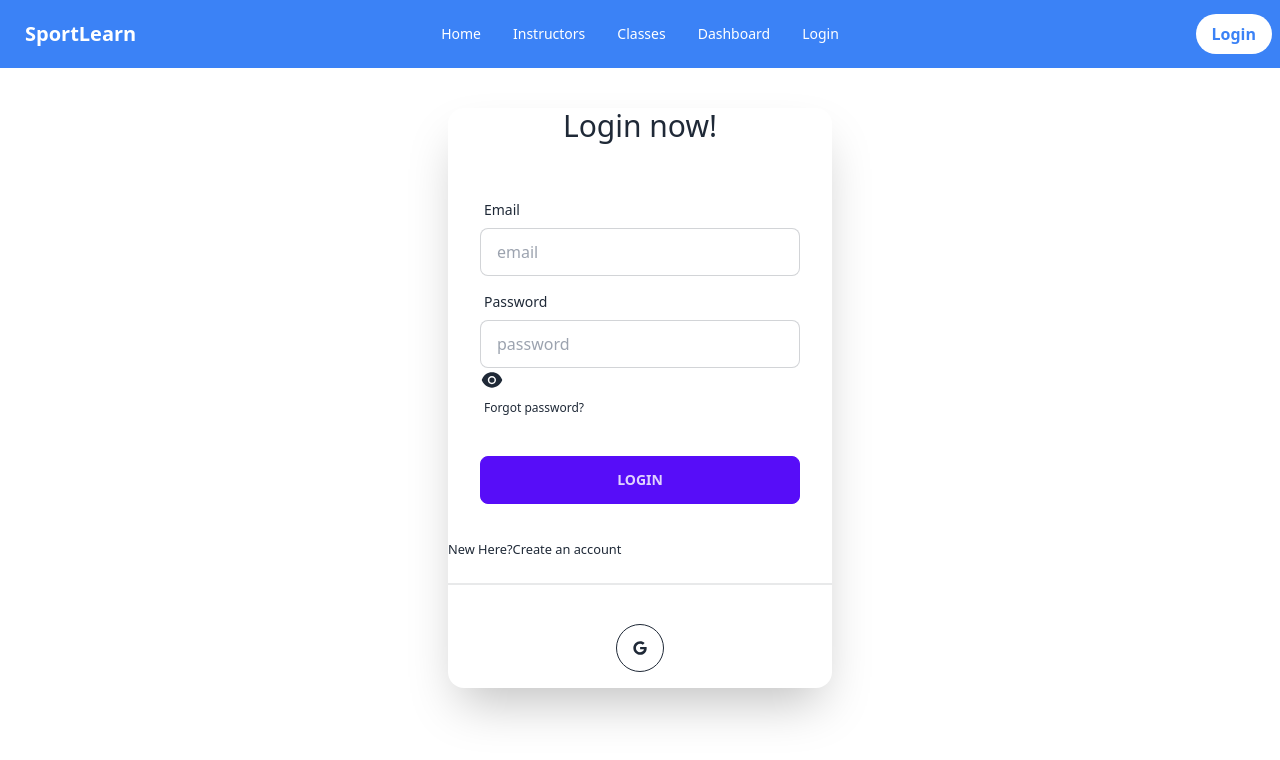
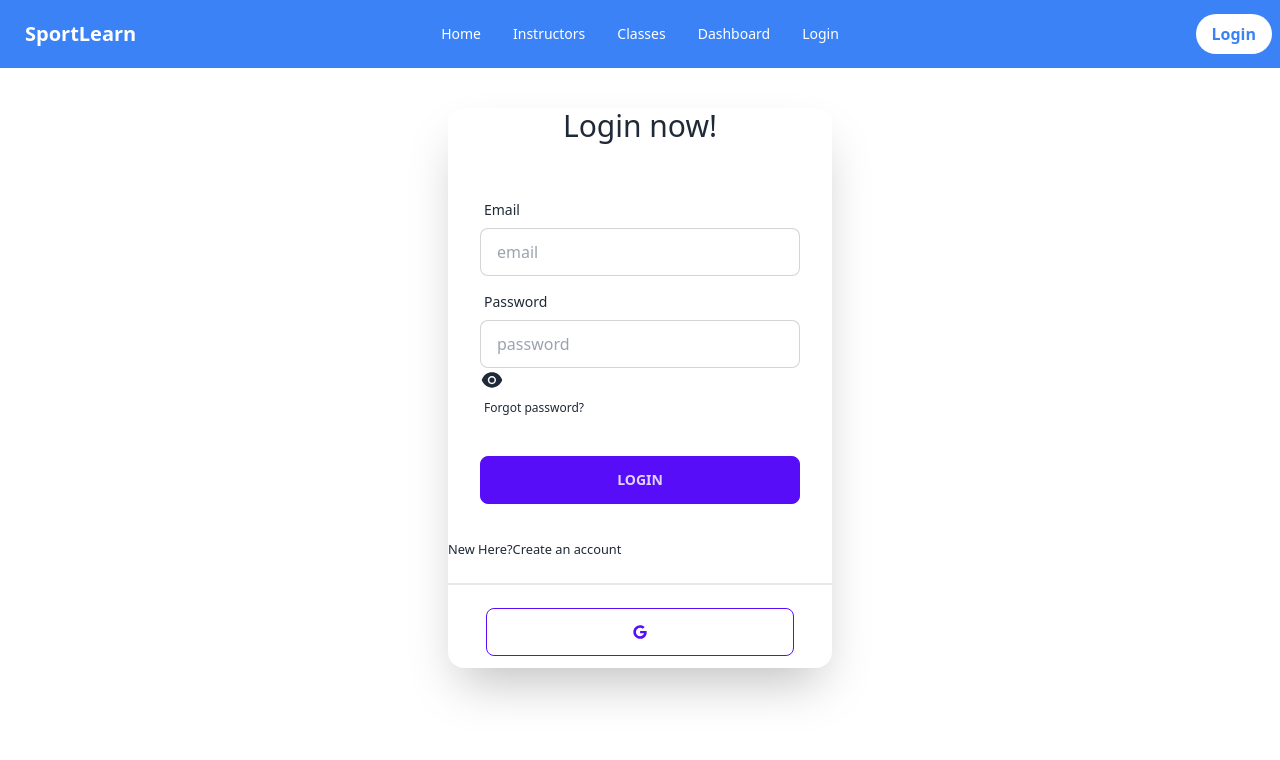
Before and after one commit to TarekAziz01/summer-camp-client, a React (Vite) app: page /login in a window 1280 px wide. Shown: the top 760 px of the page. Built offline with nearby package versions, Linux system fonts and the light colour scheme; no server answers.

Commit message:
user save in db done

```diff
--- /dev/null
+++ b/src/component/SocialLogin/SocialLogin.jsx
@@ -0,0 +1,56 @@
+import { useContext } from "react";
+import { FaGoogle } from "react-icons/fa";
+import { AuthContext } from "../../providers/AuthProvider";
+import { useLocation, useNavigate } from "react-router-dom";
+import Swal from "sweetalert2";
+
+const SocialLogin = () => {
+    const { googleSignIn } = useContext(AuthContext);
+    const navigate = useNavigate();
+    const location = useLocation();
+
+    const from = location.state?.from?.pathname || "/";
+
+  const handleGoogleSignIn = () => {
+    googleSignIn().then((result) => {
+      const loggedInUser = result.user;
+        console.log(loggedInUser);
+        const newUser = { name: loggedInUser.displayName, email: loggedInUser.email };
+        fetch("http://localhost:5000/users", {
+          method: "POST",
+          headers: {
+            "content-type": "application/json",
+          },
+          body: JSON.stringify(newUser),
+        })
+          .then((res) => res.json())
+          .then(() => {
+              Swal.fire({
+                position: "top-end",
+                icon: "success",
+                title: "Sign In Successful",
+                showConfirmButton: false,
+                timer: 1500,
+              });
+              navigate(from, { replace: true });
+          });
+
+    });
+  };
+
+  return (
+    <>
+      <div className="divider"></div>
+      <div className="text-center mb-3">
+        <button
+          onClick={handleGoogleSignIn}
+          className="btn btn-outline btn-primary w-4/5"
+        >
+          <FaGoogle></FaGoogle>
+        </button>
+      </div>
+    </>
+  );
+};
+
+export default SocialLogin;
--- a/src/pages/Login/Login.jsx
+++ b/src/pages/Login/Login.jsx
@@ -1,10 +1,10 @@
 import { useForm } from "react-hook-form";
 import { Link, useLocation, useNavigate } from "react-router-dom";
-import SocialLogin from "../Shared/SocialLogin/SocialLogin";
 import { useContext, useState } from "react";
 import { AiFillEye, AiFillEyeInvisible } from "react-icons/ai";
 import { AuthContext } from "../../providers/AuthProvider";
 import Swal from "sweetalert2";
+import SocialLogin from "../../component/SocialLogin/SocialLogin";
 
 const Login = () => {
   const [showPass, setShowPass] = useState(false);
--- a/src/pages/Register/Register.jsx
+++ b/src/pages/Register/Register.jsx
@@ -1,10 +1,10 @@
 import { useForm } from "react-hook-form";
 import { Link, useLocation, useNavigate } from "react-router-dom";
-import SocialLogin from "../Shared/SocialLogin/SocialLogin";
 import { useContext, useState } from "react";
 import { AiFillEye, AiFillEyeInvisible } from "react-icons/ai";
 import { AuthContext } from "../../providers/AuthProvider";
 import Swal from "sweetalert2";
+import SocialLogin from "../../component/SocialLogin/SocialLogin";
 
 const Register = () => {
   const [showPass, setShowPass] = useState(false);
@@ -20,7 +20,7 @@ const Register = () => {
   const {
     register,
     handleSubmit,
-    //   reset,
+      reset,
     formState: { errors },
   } = useForm();
 
@@ -36,7 +36,23 @@ const Register = () => {
     createUser(data.email, data.password)
       .then(result => {
         const loggedUser = result.user;
+        loggedUser.displayName = data.name;
+        loggedUser.photoURL = data.photoURL;
+
+         console.log(loggedUser);
         //TODO: set photo in data
+        const newUser={name: data.name, email: data.email}
+        fetch("http://localhost:5000/users", {
+          method: "POST",
+          headers: {
+            "content-type": "application/json",
+          },
+          body: JSON.stringify(newUser),
+        })
+          .then((res) => res.json())
+          .then((data) => {
+            if (data.insertedId) {
+              reset();
               Swal.fire({
                 position: "top-end",
                 icon: "success",
@@ -45,7 +61,8 @@ const Register = () => {
                 timer: 1500,
               });
               navigate(from, { replace: true });
-        console.log(loggedUser);
+            }
+          });
       })
 
   };
--- a/src/pages/Shared/SocialLogin/SocialLogin.jsx
+++ /dev/null
@@ -1,21 +0,0 @@
-import { FaGoogle } from "react-icons/fa";
-
-const SocialLogin = () => {
-  const handleGoogleSignIn = () => {};
-
-  return (
-    <>
-      <div className="divider"></div>
-      <div className="text-center my-4">
-        <button
-          onClick={handleGoogleSignIn}
-          className="btn btn-circle btn-outline"
-        >
-          <FaGoogle></FaGoogle>
-        </button>
-      </div>
-    </>
-  );
-};
-
-export default SocialLogin;
```
Lines whose indentation alone changed are shown as unchanged.
